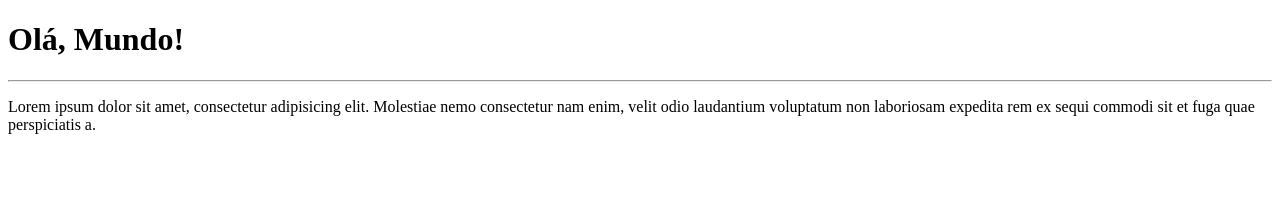
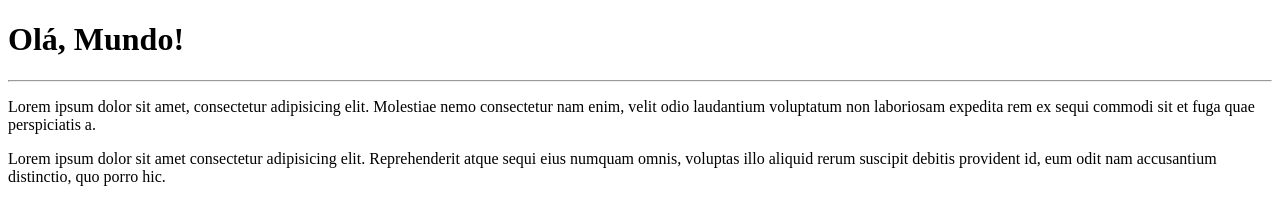
Before and after one commit to RismarckLeite/Ola-Mundo, a plain HTML site: page site-exemplo/index.html in a window 1280 px wide. Drawn offline with Linux system fonts and the light colour scheme.

Commit message:
Adicionei um parágrafo

```diff
--- a/site-exemplo/index.html
+++ b/site-exemplo/index.html
@@ -10,5 +10,6 @@
     <h1>Olá, Mundo!</h1>
     <hr>
     <p>Lorem ipsum dolor sit amet, consectetur adipisicing elit. Molestiae nemo consectetur nam enim, velit odio laudantium voluptatum non laboriosam expedita rem ex sequi commodi sit et fuga quae perspiciatis a.</p>
+    <p>Lorem ipsum dolor sit amet consectetur adipisicing elit. Reprehenderit atque sequi eius numquam omnis, voluptas illo aliquid rerum suscipit debitis provident id, eum odit nam accusantium distinctio, quo porro hic.</p>
 </body>
 </html>
```
